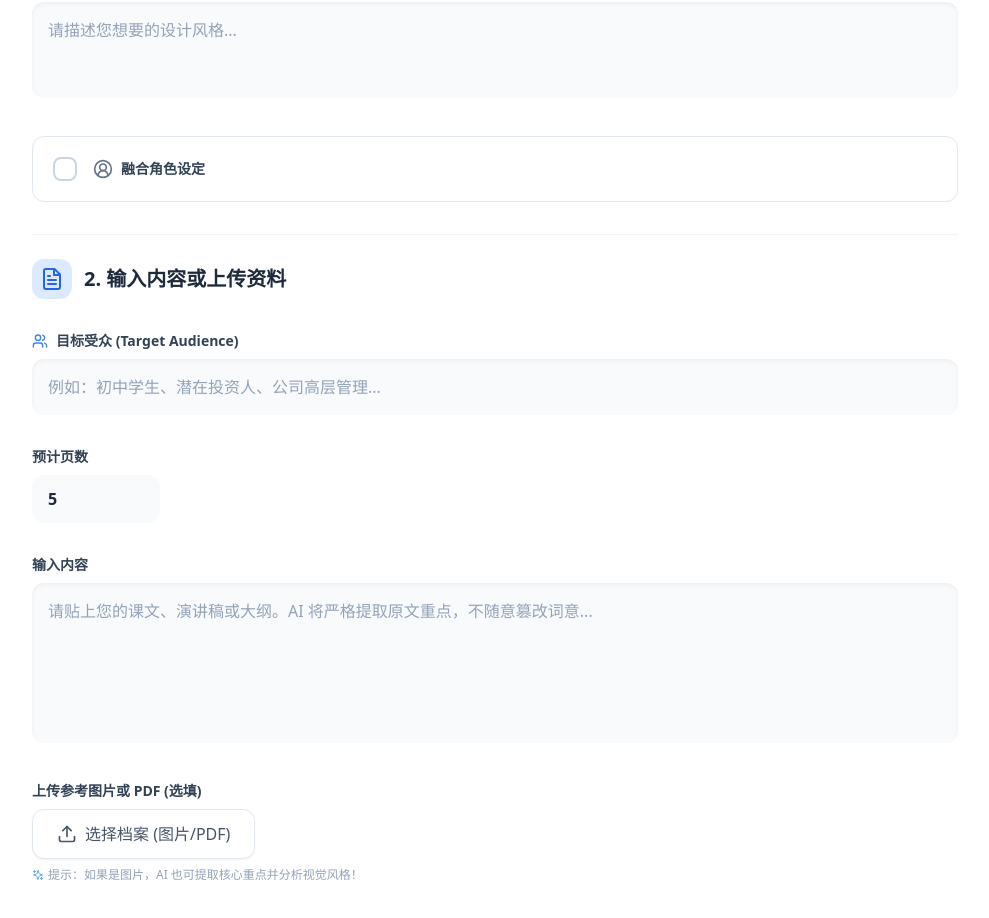
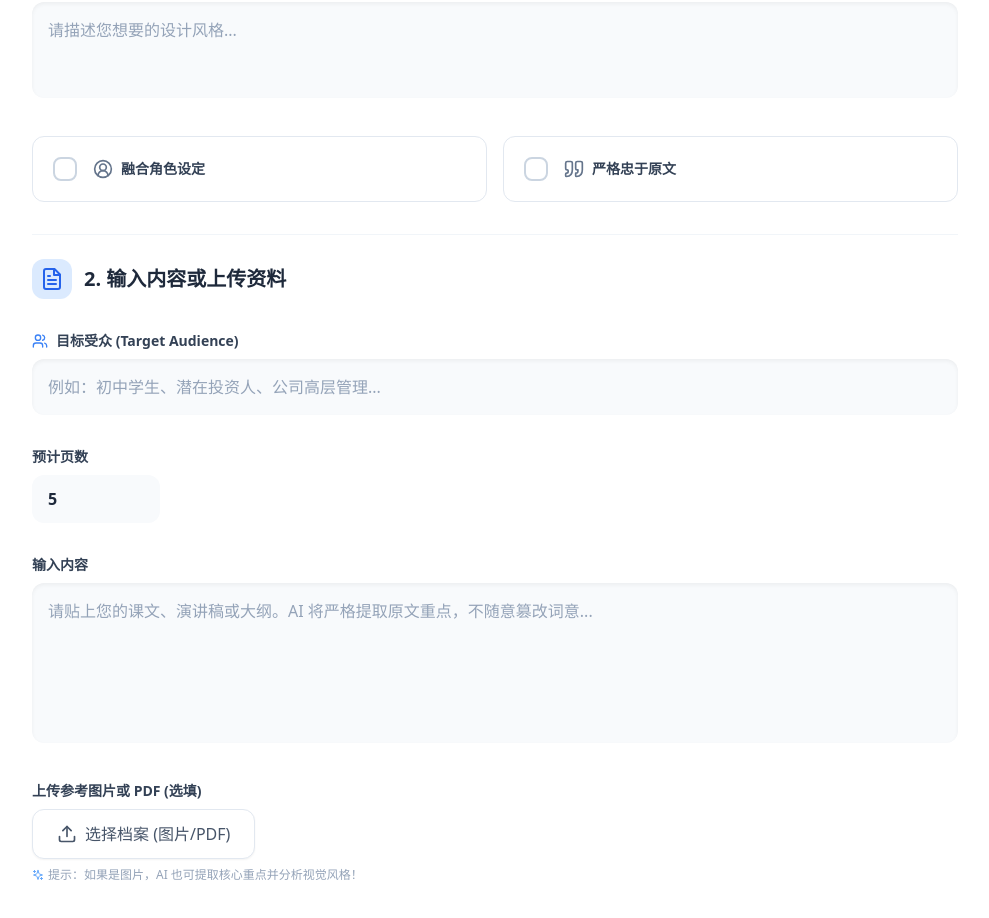
Before and after one commit to vwen123/slidegenerator, a React (Create React App) app: page / in a window 1280 px wide. Shown: the part 1240-2158 px from the top of the page, without its empty margins (145-1134 px from the left). Built offline with nearby package versions, Linux system fonts and the light colour scheme.

Commit message:
Update App.js

```diff
--- a/src/App.js
+++ b/src/App.js
@@ -32,7 +32,8 @@ import {
   Key,
   Eye,
   EyeOff,
-  ExternalLink
+  ExternalLink,
+  Quote
 } from 'lucide-react';
 
 // --- Translations ---
@@ -72,6 +73,8 @@ const TRANSLATIONS = {
     structureKeypoint: "重点演示",
     structureKeypointDesc: "精准提取核心重点，适合口头演讲演示",
     includePersona: "融合角色设定",
+    strictExtractionLabel: "严格忠于原文",
+    strictExtractionDesc: "开启后，AI 将直接摘录原文词句，禁止同义词替换或改写，适合课本/法条。",
     customPersonaLabel: "自定义 IP 角色 (选填)",
     customPersonaPlaceholder: "描述您的专属角色，例如：一只戴着红帽子的蓝猫...",
     targetAudience: "目标受众 (Target Audience)",
@@ -141,6 +144,8 @@ const TRANSLATIONS = {
     structureKeypoint: "Key Points",
     structureKeypointDesc: "Extract core highlights for speeches & pitches",
     includePersona: "Integrate Character Setting",
+    strictExtractionLabel: "Strict Text Extraction",
+    strictExtractionDesc: "When enabled, AI will extract exact quotes without paraphrasing or rewriting.",
     customPersonaLabel: "Custom IP Character (Optional)",
     customPersonaPlaceholder: "Describe your character, e.g., A blue cat wearing a red hat...",
     targetAudience: "Target Audience",
@@ -252,7 +257,7 @@ const getLayoutInstruction = (layoutStyle) => {
 
 // --- API Logic ---
 const generateWithGemini = async (config, language, apiKey) => {
-  const { styleDesc, pageCount, content, uploadedFile, includePersona, targetAudience, structureType, layoutStyle, customPersona } = config;
+  const { styleDesc, pageCount, content, uploadedFile, includePersona, targetAudience, structureType, layoutStyle, customPersona, strictExtraction } = config;
 
   if (!apiKey) throw new Error("API Key Missing");
 
@@ -283,6 +288,16 @@ const generateWithGemini = async (config, language, apiKey) => {
       }
   }
 
+  let contentRule = strictExtraction
+      ? `CRITICAL CONTENT RULE (STRICT TEXT FIDELITY):
+- You are an EXTRACTOR, not a copywriter.
+- You MUST use the EXACT wording, vocabulary, and sentences from the provided Source Content.
+- DO NOT paraphrase. DO NOT substitute words with synonyms. DO NOT alter the original meaning.
+- If the user provides a textbook text, strictly quote the textbook's sentences to form the points.`
+      : `CONTENT FORMATTING RULE:
+- Summarize, refine, and optimize the source content into impactful bullet points suitable for a presentation.
+- You are encouraged to paraphrase and improve the wording for better flow and visual impact, as long as the core meaning is preserved.`;
+
   const systemPrompt = `
     You are a professional Presentation Designer and AI Art Director.
     Your task is to generate a structured outline for a presentation based on the user's input.
@@ -305,11 +320,7 @@ const generateWithGemini = async (config, language, apiKey) => {
       ]
     }
 
-    CRITICAL CONTENT RULE (STRICT TEXT FIDELITY):
-    - You are an EXTRACTOR, not a copywriter.
-    - You MUST use the EXACT wording, vocabulary, and sentences from the provided Source Content.
-    - DO NOT paraphrase. DO NOT substitute words with synonyms. DO NOT alter the original meaning.
-    - If the user provides a textbook text, strictly quote the textbook's sentences to form the points. Your job is simply to format them into bullet points or select the most relevant exact quotes based on the Structure Mode.
+    ${contentRule}
 
     CONSTRAINTS:
     1. Generate exactly ${pageCount} pages.
@@ -385,7 +396,7 @@ const generateWithGemini = async (config, language, apiKey) => {
 };
 
 const generatePageContent = async (config, pageTitle, pageCorePoints, currentTopic, globalStyle, language, apiKey) => {
-  const { styleDesc, targetAudience, includePersona, content, uploadedFile, structureType, layoutStyle, customPersona } = config;
+  const { styleDesc, targetAudience, includePersona, content, uploadedFile, structureType, layoutStyle, customPersona, strictExtraction } = config;
 
   if (!apiKey) throw new Error("API Key Missing");
 
@@ -398,6 +409,16 @@ const generatePageContent = async (config, pageTitle, pageCorePoints, currentTop
   else structureInstruction = "Provide minimal core highlights.";
 
   let personaPrompt = includePersona ? (customPersona ? `ENABLED. Use custom character: "${customPersona}".` : `ENABLED. Use the exact same character defined in Global Style.`) : "DISABLED.";
+
+  let contentRule = strictExtraction
+      ? `CRITICAL CONTENT RULE (STRICT TEXT FIDELITY):
+- Do NOT act as a copywriter. Act as an extractor and formatter.
+- If 'User provided specific text' exists: Treat it as an absolute baseline. Do NOT rewrite it or use synonyms. Only format it (e.g., into bullets) to match the Structure Mode.
+- If empty: Extract exact quotes/sentences from the Global Content that relate to the Slide Title. Do NOT paraphrase.`
+      : `CONTENT FORMATTING RULE:
+- Act as a copywriter and presentation expert.
+- If 'User provided specific text' exists: Refine and optimize it for a presentation slide. Make it punchy and impactful.
+- If empty: Summarize relevant points from the Global Content. Paraphrase for better presentation flow.`;
 
   const userPointsContext = pageCorePoints && pageCorePoints.trim() !== ""
     ? `User provided specific text for this slide: "${pageCorePoints}".`
@@ -416,10 +437,7 @@ const generatePageContent = async (config, pageTitle, pageCorePoints, currentTop
     - User Provided Global Content/Context: "${content}"
     - Slide Specific Input: ${userPointsContext}
 
-    CRITICAL CONTENT RULE (STRICT TEXT FIDELITY):
-    - Do NOT act as a copywriter. Act as an extractor and formatter.
-    - If 'User provided specific text' exists: Treat it as an absolute baseline. Do NOT rewrite it or use synonyms. Only format it (e.g., into bullets) to match the Structure Mode.
-    - If empty: Extract exact quotes/sentences from the Global Content that relate to the Slide Title. Do NOT paraphrase.
+    ${contentRule}
 
     Output MUST be valid JSON with this structure:
     {
@@ -758,11 +776,13 @@ const InputStep = ({ config, updateConfig, onGenerate, isGenerating, t, language
               />
             </div>
 
+            {/* 开关设定组 */}
+            <div className="grid grid-cols-1 md:grid-cols-2 gap-4">
                 {/* 个人形象融合设定 */}
                 <div>
                     <div
                         onClick={() => updateConfig('includePersona', !config.includePersona)}
-                    className={`flex items-center gap-4 p-5 rounded-xl border cursor-pointer transition-all duration-200 ${
+                        className={`flex items-center gap-4 p-5 rounded-xl border cursor-pointer transition-all duration-200 h-full ${
                             config.includePersona
                             ? 'bg-violet-50 border-violet-200 shadow-sm'
                             : 'bg-white border-slate-200 hover:border-slate-300 hover:bg-slate-50'
@@ -798,6 +818,35 @@ const InputStep = ({ config, updateConfig, onGenerate, isGenerating, t, language
                             />
                         </div>
                     )}
+                </div>
+
+                {/* 严格忠于原文设定 */}
+                <div>
+                    <div
+                        onClick={() => updateConfig('strictExtraction', !config.strictExtraction)}
+                        className={`flex items-center gap-4 p-5 rounded-xl border cursor-pointer transition-all duration-200 h-full ${
+                            config.strictExtraction
+                            ? 'bg-violet-50 border-violet-200 shadow-sm'
+                            : 'bg-white border-slate-200 hover:border-slate-300 hover:bg-slate-50'
+                        }`}
+                    >
+                        <div className={`flex-shrink-0 w-6 h-6 rounded-lg border-2 flex items-center justify-center transition-colors ${
+                            config.strictExtraction
+                            ? 'bg-violet-600 border-violet-600'
+                            : 'bg-white border-slate-300'
+                        }`}>
+                            {config.strictExtraction && <Check className="w-4 h-4 text-white stroke-[3]" />}
+                        </div>
+                        <div>
+                            <div className="flex items-center gap-2">
+                                <Quote className={`w-5 h-5 ${config.strictExtraction ? 'text-violet-600' : 'text-slate-500'}`} />
+                                <h4 className={`text-sm font-bold ${config.strictExtraction ? 'text-violet-900' : 'text-slate-700'}`}>
+                                    {t.strictExtractionLabel}
+                                </h4>
+                            </div>
+                        </div>
+                    </div>
+                </div>
             </div>
 
             {/* Content Section Header */}
@@ -1263,6 +1312,7 @@ export default function App() {
       uploadedFile: null,
       includePersona: false,
       customPersona: "", // 存储自定义角色
+      strictExtraction: false, // 新增开关状态
       targetAudience: "" ,
       structureType: 'keypoint', // Default structure
       layoutStyle: 'traditional' // Default layout
```
Lines whose indentation alone changed are shown as unchanged.
